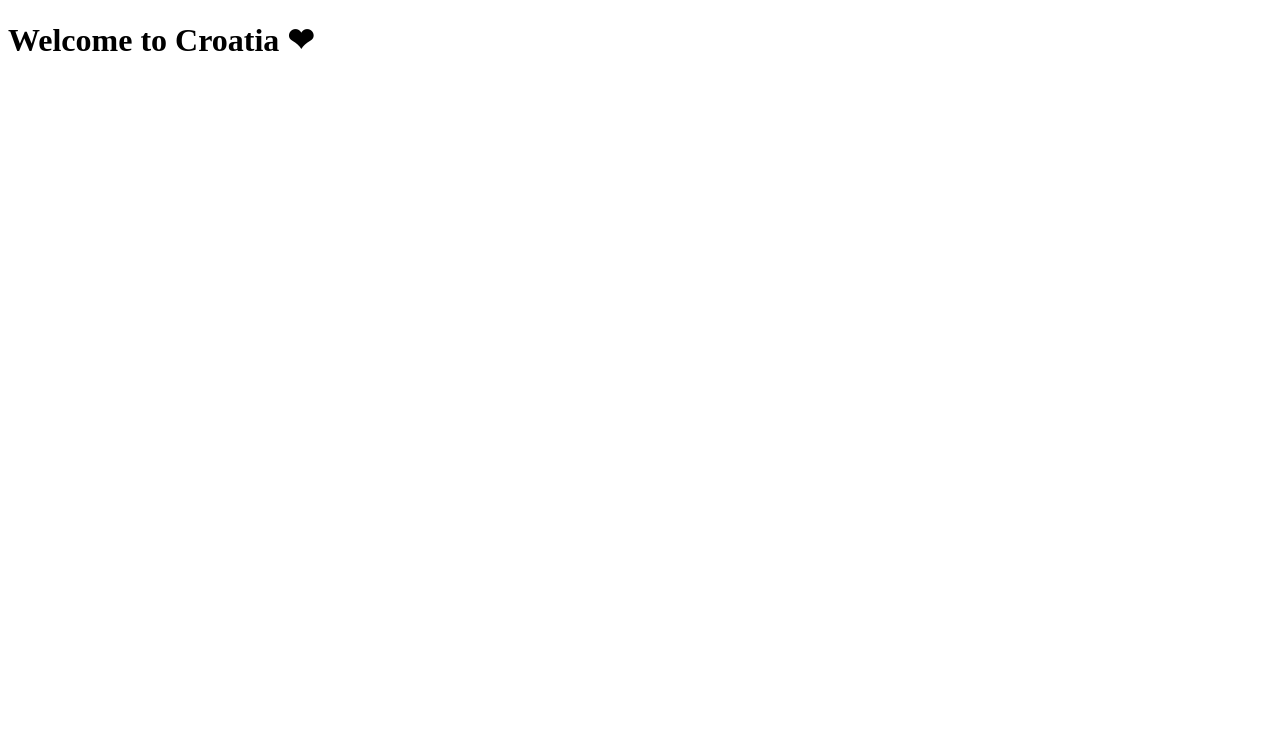
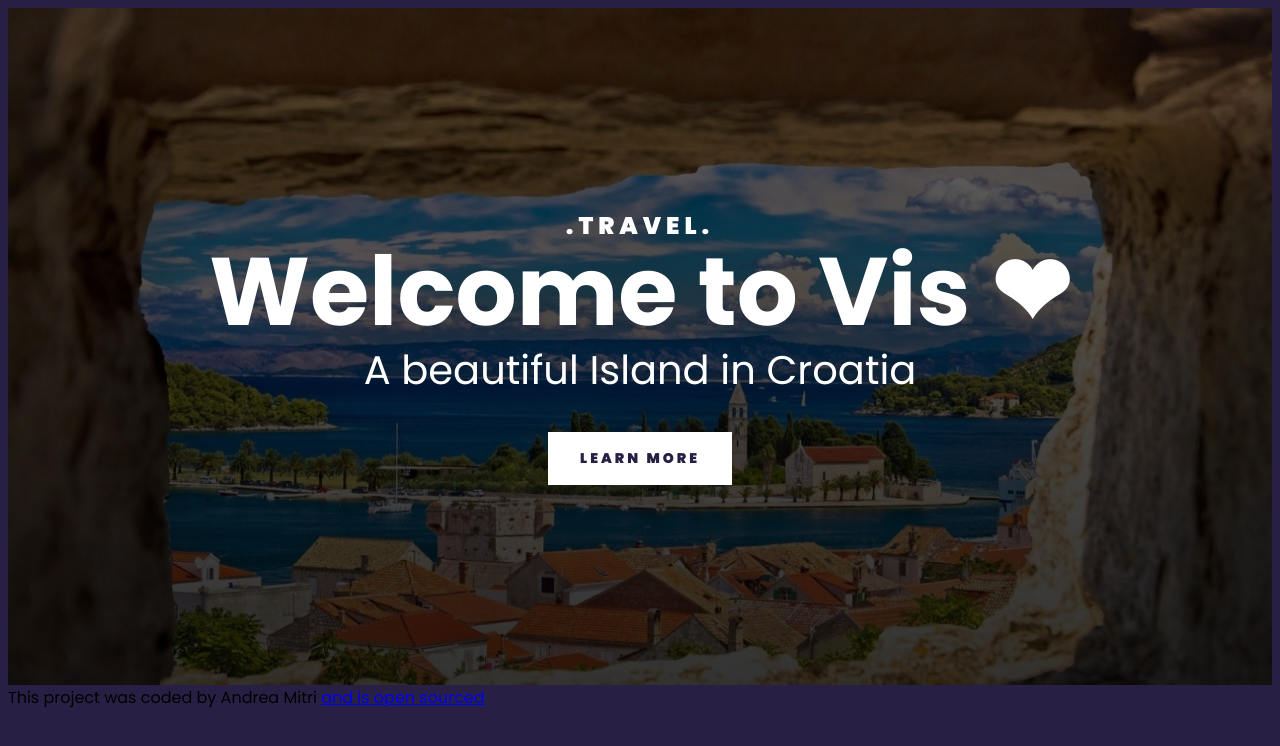
Before and after one commit to andreamitri/Travel-project, a plain HTML site: page index.html in a window 1280 px wide. Drawn offline with Linux system fonts and the light colour scheme.

Commit message:
added the header of the main page

```diff
--- a/index.html
+++ b/index.html
@@ -4,9 +4,29 @@
     <meta charset="UTF-8" />
     <meta name="viewport" content="width=device-width, initial-scale=1.0" />
     <link rel="stylesheet" href="style.css" />
-    <title>Croatia</title>
+    <link rel="preconnect" href="https://fonts.googleapis.com" />
+    <link rel="preconnect" href="https://fonts.gstatic.com" crossorigin />
+    <link
+      href="https://fonts.googleapis.com/css2?family=Poppins:ital,wght@0,100;0,200;0,300;0,400;0,500;0,600;0,700;0,800;0,900;1,100;1,200;1,300;1,400;1,500;1,600;1,700;1,800;1,900&display=swap"
+      rel="stylesheet"
+    />
+    <title>Welcome to Vis</title>
   </head>
+
   <body>
-    <h1>Welcome to Croatia ❤</h1>
+    <div class="container">
+      <header>
+        <h3>.TRAVEL.</h3>
+        <h1>Welcome to Vis ❤</h1>
+        <h2>A beautiful Island in Croatia</h2>
+        <a href="#more">Learn more </a>
+      </header>
+      <footer>
+        This project was coded by Andrea Mitri
+        <a href="https://github.com/andreamitri/Travel-project" target="_blank"
+          >and is open sourced</a
+        >
+      </footer>
+    </div>
   </body>
 </html>
--- a/style.css
+++ b/style.css
@@ -0,0 +1,67 @@
+body {
+  font-family: "Poppins", sans-serif;
+  background-color: #272044;
+}
+.container {
+  max-width: 1400px;
+  margin: 0 auto;
+}
+
+header {
+  background-image: linear-gradient(rgba(0, 0, 0, 0.6), rgba(0, 0, 0, 0.8)),
+    url(../images/vismain.jpg);
+  background-repeat: no-repeat;
+  background-size: cover;
+  color: white;
+  text-align: center;
+  padding: 200px 0;
+}
+header h1 {
+  font-weight: 700;
+  font-size: 96px;
+  line-height: 1;
+  margin: 30px 0;
+  margin: 0;
+}
+header h2 {
+  font-weight: 400;
+  font-size: 40px;
+  line-height: 1.5;
+  margin: 0;
+}
+header h3 {
+  font-weight: 900;
+  font-size: 24px;
+  line-height: 1.5;
+  letter-spacing: 5px;
+  margin: 0;
+}
+header a {
+  font-weight: 900;
+  font-size: 14px;
+  line-height: 1.5;
+  text-align: center;
+  letter-spacing: 3px;
+  text-transform: uppercase;
+  background-color: white;
+  text-decoration: none;
+  color: #272044;
+  padding: 16px 32px;
+  margin-top: 32px;
+  display: inline-block;
+}
+
+@media (max-width: 900px) {
+  header {
+    padding: 60px 0;
+  }
+  header h1 {
+    font-size: 48px;
+  }
+  header h2 {
+    font-size: 20px;
+  }
+  header h3 {
+    font-size: 12px;
+  }
+}
```
Also changed, not shown: images/vis1.webp (added), images/vis2.jpg (added), images/vis3.jpg (added), images/vismain.jpg (added), 1 other file.
